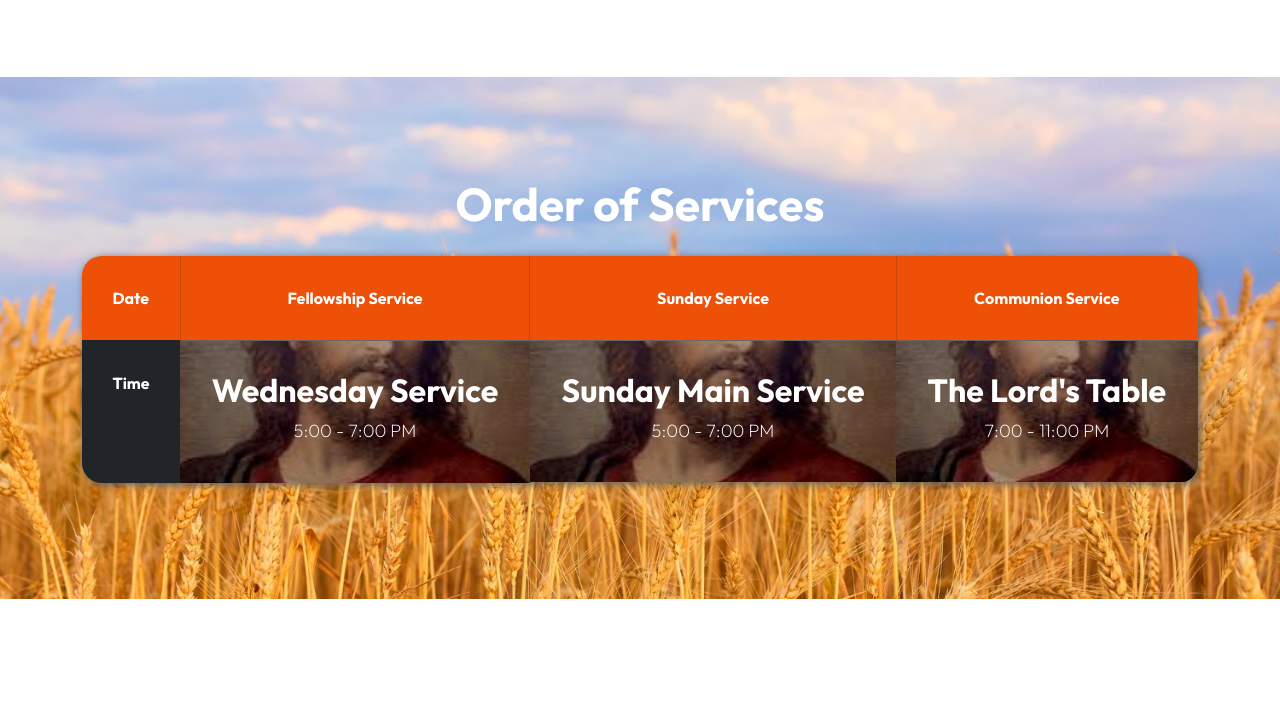
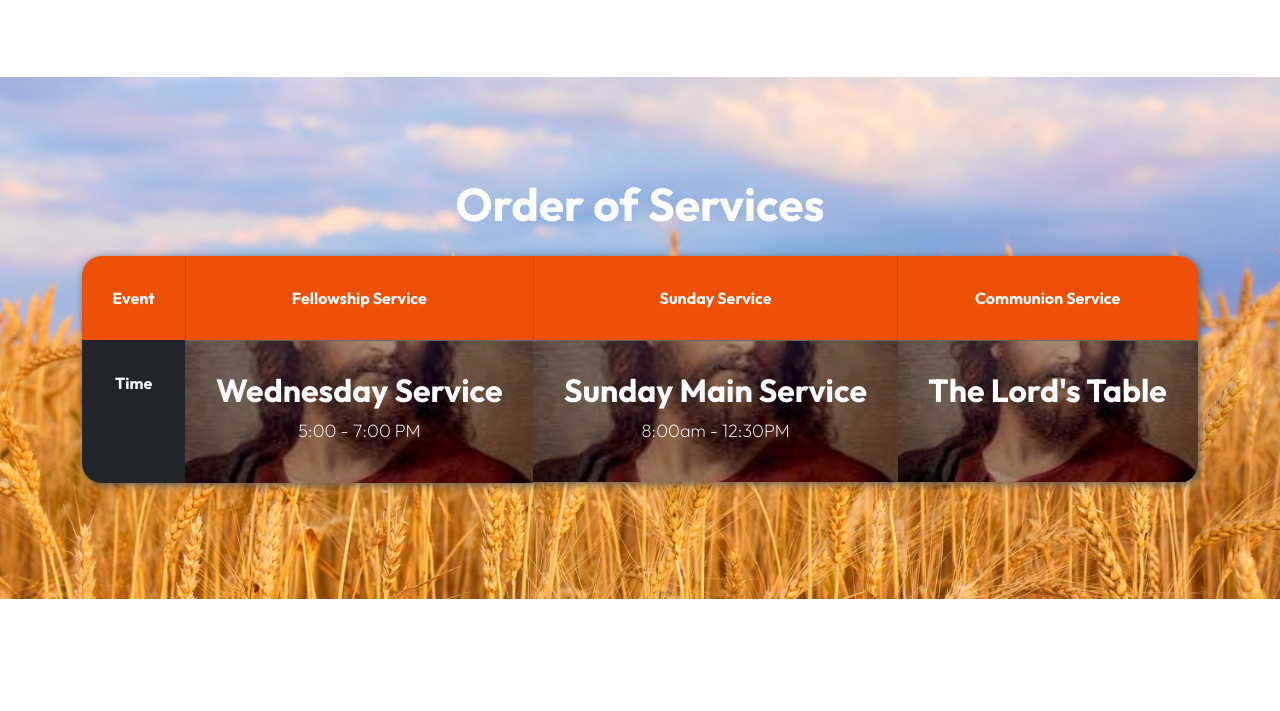
Before and after one commit to Martin-droid/churchsite, a plain HTML site: page index.html in a window 1280 px wide. Shown: the part 2768-3479 px from the top of the page. Drawn offline with Linux system fonts and the light colour scheme; no server answers.

Commit message:
Event and Services Changes

```diff
--- a/index.html
+++ b/index.html
@@ -195,7 +195,7 @@ https://templatemo.com/tm-583-festava-live
                                 <table class="schedule-table table table-dark">
                                     <thead>
                                         <tr>
-                                            <th scope="col">Date</th>
+                                            <th scope="col">Event</th>
 
                                             <th scope="col">Fellowship Service</th>
 
@@ -224,7 +224,7 @@ https://templatemo.com/tm-583-festava-live
                                             <td class="table-background-image-wrap pop-background-image">
                                                 <h3>Sunday Main Service</h3>
 
-                                                <p class="mb-2">5:00 - 7:00 PM</p>
+                                                <p class="mb-2">8:00am - 12:30PM</p>
 
 
 
@@ -234,7 +234,7 @@ https://templatemo.com/tm-583-festava-live
                                             <td class="table-background-image-wrap pop-background-image">
                                                 <h3>The Lord's Table</h3>
 
-                                                <p class="mb-2">7:00 - 11:00 PM</p>
+                                                <p class="mb-2"></p>
 
 
                                                 <div class="section-overlay"></div>
```
